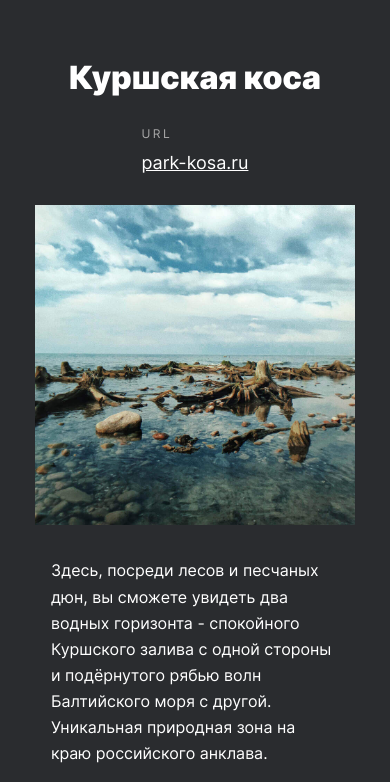
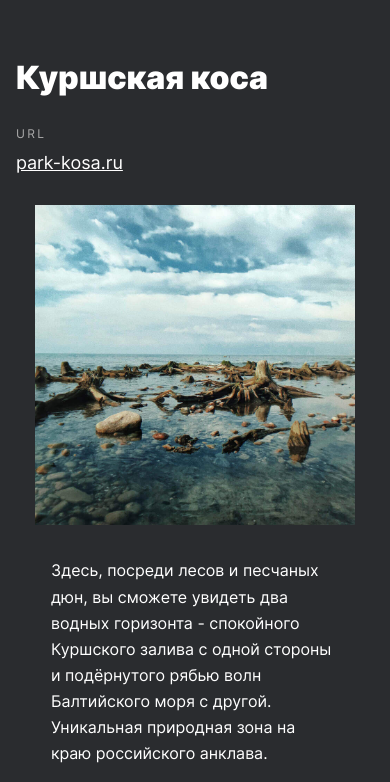
Before and after one commit to Julia-Maltseva/russian-travel, a plain HTML site: page index.html in a window 390 px wide. Shown: the part 4122-4904 px from the top of the page. Drawn offline with Linux system fonts and the light colour scheme.

Commit message:
Практическая работа 3

```diff
--- a/blocks/place/__title/place__title.css
+++ b/blocks/place/__title/place__title.css
@@ -18,6 +18,7 @@
 @media screen and (max-width: 1023px) {
   .place__title {
     max-width: 340px;
+    justify-self: start;
     font-size: 42px;
     line-height: 1.1;
   }
@@ -26,6 +27,7 @@
 @media screen and (max-width: 767px) {
   .place__title {
     max-width: 288px;
+    justify-self: start;
     font-size: 32px;
     line-height: 1.09;
     margin-left: 16px;
--- a/blocks/place/__website/place__website.css
+++ b/blocks/place/__website/place__website.css
@@ -15,5 +15,6 @@
     max-width: 288px;
     margin-left: 16px;
     margin-right: 16px;
+    justify-self: start;
   }
 }
--- a/blocks/places/places.css
+++ b/blocks/places/places.css
@@ -12,7 +12,7 @@
 
 @media screen and (max-width: 1023px) {
   .places {
-    max-width: 720px;
+    width: calc(100% - 24px - 24px);
     margin: 0 24px 90px 24px;
   }
 }
```
Also changed, not shown: blocks/photo-grid/photo-grid.css (line endings or trailing spaces), blocks/place/place.css (line endings or trailing spaces).
